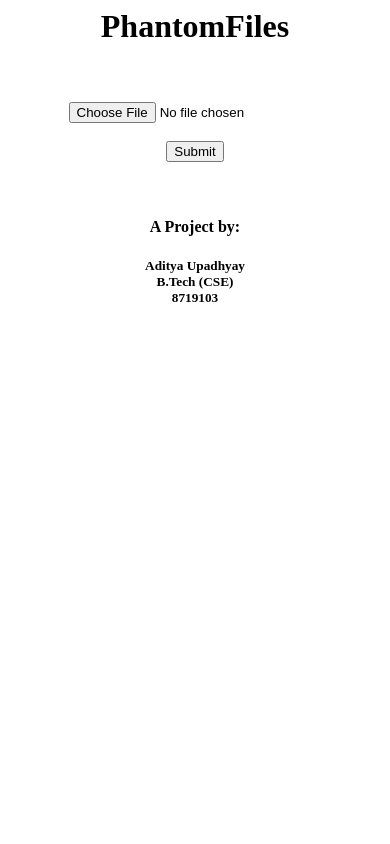
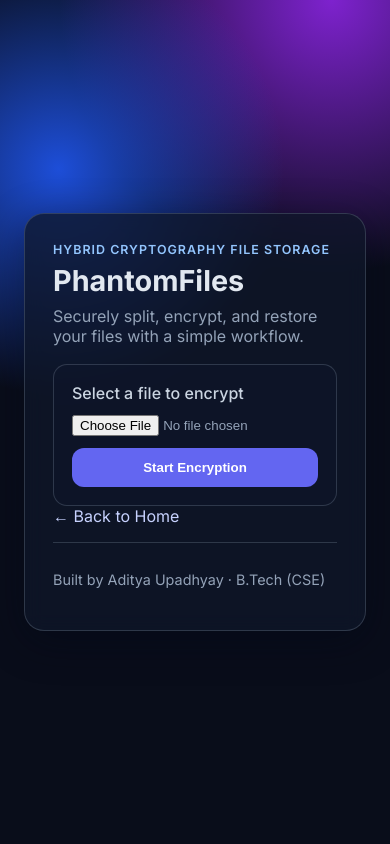
Before and after one commit to 8001Aditya/phantomFiles, a Flask app: page /upload in a window 390 px wide. Run offline with Flask 2, Linux system fonts and the light colour scheme.

Commit message:
Modernize Flask UI with shared layout and responsive styling

```diff
--- /dev/null
+++ b/file storage using hybrid Cryptography/static/styles.css
@@ -0,0 +1,151 @@
+:root {
+  --bg: #090d1a;
+  --card: rgba(15, 23, 42, 0.76);
+  --border: rgba(148, 163, 184, 0.25);
+  --text: #e2e8f0;
+  --muted: #94a3b8;
+  --primary: #6366f1;
+  --primary-hover: #4f46e5;
+  --secondary: #1e293b;
+}
+
+* { box-sizing: border-box; }
+
+body {
+  margin: 0;
+  min-height: 100vh;
+  font-family: "Inter", system-ui, sans-serif;
+  color: var(--text);
+  background: radial-gradient(circle at 15% 20%, #1d4ed8 0%, transparent 30%),
+              radial-gradient(circle at 85% 0%, #7e22ce 0%, transparent 30%),
+              var(--bg);
+}
+
+.page-wrap {
+  min-height: 100vh;
+  display: grid;
+  place-items: center;
+  padding: 24px;
+}
+
+.card {
+  width: min(680px, 100%);
+  background: var(--card);
+  border: 1px solid var(--border);
+  border-radius: 20px;
+  padding: 28px;
+  backdrop-filter: blur(10px);
+  box-shadow: 0 10px 40px rgba(2, 6, 23, 0.45);
+}
+
+.card-header h1 {
+  margin: 6px 0 8px;
+  font-size: clamp(1.8rem, 4vw, 2.5rem);
+}
+
+.eyebrow {
+  margin: 0;
+  color: #93c5fd;
+  letter-spacing: .08em;
+  text-transform: uppercase;
+  font-size: .78rem;
+  font-weight: 600;
+}
+
+.subtitle {
+  margin-top: 0;
+  color: var(--muted);
+}
+
+.action-grid {
+  display: grid;
+  grid-template-columns: 1fr;
+  gap: 12px;
+  margin: 22px 0;
+}
+
+.panel {
+  margin-top: 18px;
+  padding: 18px;
+  border: 1px solid var(--border);
+  border-radius: 14px;
+  background: rgba(15, 23, 42, .55);
+  display: grid;
+  gap: 12px;
+}
+
+.label {
+  color: #cbd5e1;
+  font-weight: 500;
+}
+
+.file-input {
+  width: 100%;
+  color: var(--muted);
+}
+
+.btn {
+  display: inline-flex;
+  justify-content: center;
+  align-items: center;
+  padding: 11px 16px;
+  border-radius: 12px;
+  text-decoration: none;
+  border: 1px solid transparent;
+  cursor: pointer;
+  font-weight: 600;
+  transition: .2s ease;
+}
+
+.btn-primary {
+  background: var(--primary);
+  color: white;
+}
+
+.btn-primary:hover { background: var(--primary-hover); }
+
+.btn-secondary {
+  background: var(--secondary);
+  color: #cbd5e1;
+  border-color: var(--border);
+}
+
+.btn-secondary:hover {
+  border-color: #64748b;
+  color: #f8fafc;
+}
+
+.status {
+  margin: 18px 0;
+  padding: 14px;
+  border-radius: 10px;
+  text-align: center;
+  font-weight: 600;
+}
+
+.status-success {
+  background: rgba(16, 185, 129, .16);
+  border: 1px solid rgba(16, 185, 129, .4);
+  color: #6ee7b7;
+}
+
+.text-link {
+  color: #c7d2fe;
+  text-decoration: none;
+}
+
+.text-link:hover { text-decoration: underline; }
+
+.card-footer {
+  margin-top: 16px;
+  padding-top: 14px;
+  border-top: 1px solid var(--border);
+  color: var(--muted);
+  font-size: .9rem;
+}
+
+@media (min-width: 640px) {
+  .action-grid {
+    grid-template-columns: repeat(2, 1fr);
+  }
+}
--- /dev/null
+++ b/file storage using hybrid Cryptography/templates/base.html
@@ -0,0 +1,32 @@
+<!DOCTYPE html>
+<html lang="en">
+<head>
+  <meta charset="UTF-8" />
+  <meta name="viewport" content="width=device-width, initial-scale=1.0" />
+  <title>{% block title %}PhantomFiles{% endblock %}</title>
+  <link rel="preconnect" href="https://fonts.googleapis.com">
+  <link rel="preconnect" href="https://fonts.gstatic.com" crossorigin>
+  <link href="https://fonts.googleapis.com/css2?family=Inter:wght@400;500;600;700&display=swap" rel="stylesheet">
+  <link rel="stylesheet" href="{{ url_for('static', filename='styles.css') }}" />
+</head>
+<body>
+  <div class="bg-glow glow-1"></div>
+  <div class="bg-glow glow-2"></div>
+
+  <main class="page-wrap">
+    <section class="card">
+      <header class="card-header">
+        <p class="eyebrow">Hybrid Cryptography File Storage</p>
+        <h1>PhantomFiles</h1>
+        <p class="subtitle">Securely split, encrypt, and restore your files with a simple workflow.</p>
+      </header>
+
+      {% block content %}{% endblock %}
+
+      <footer class="card-footer">
+        <p>Built by Aditya Upadhyay · B.Tech (CSE)</p>
+      </footer>
+    </section>
+  </main>
+</body>
+</html>
--- a/file storage using hybrid Cryptography/templates/upload.html
+++ b/file storage using hybrid Cryptography/templates/upload.html
@@ -1,13 +1,12 @@
-<html>
-	<body>
-		<center>
-			<h1> PhantomFiles</h1><br><br>
-			<form action = "/data" method = "POST" enctype = "multipart/form-data">
-				<input type = "file" name = "file" required/>
-				<br><br><input type = "submit"/>
-			</form>
-			<br><h4>A Project by:</h4>
-			<h5>Aditya Upadhyay<br>B.Tech (CSE)<br>8719103</h5>
-		</center>
-	</body>
-</html>
+{% extends "base.html" %}
+
+{% block title %}PhantomFiles · Upload{% endblock %}
+
+{% block content %}
+<form class="panel" action="/data" method="POST" enctype="multipart/form-data">
+  <label class="label" for="upload-file">Select a file to encrypt</label>
+  <input id="upload-file" class="file-input" type="file" name="file" required />
+  <button class="btn btn-primary" type="submit">Start Encryption</button>
+</form>
+<a class="text-link" href="{{ url_for('index') }}">← Back to Home</a>
+{% endblock %}
```
Also changed, not shown: TASK_PROPOSALS.md (added, +32 -0 lines), file storage using hybrid Cryptography/templates/download.html (+12 -13 lines), file storage using hybrid Cryptography/templates/index.html (+10 -15 lines), file storage using hybrid Cryptography/templates/restore_success.html (+11 -16 lines), file storage using hybrid Cryptography/templates/success.html (+11 -16 lines).
